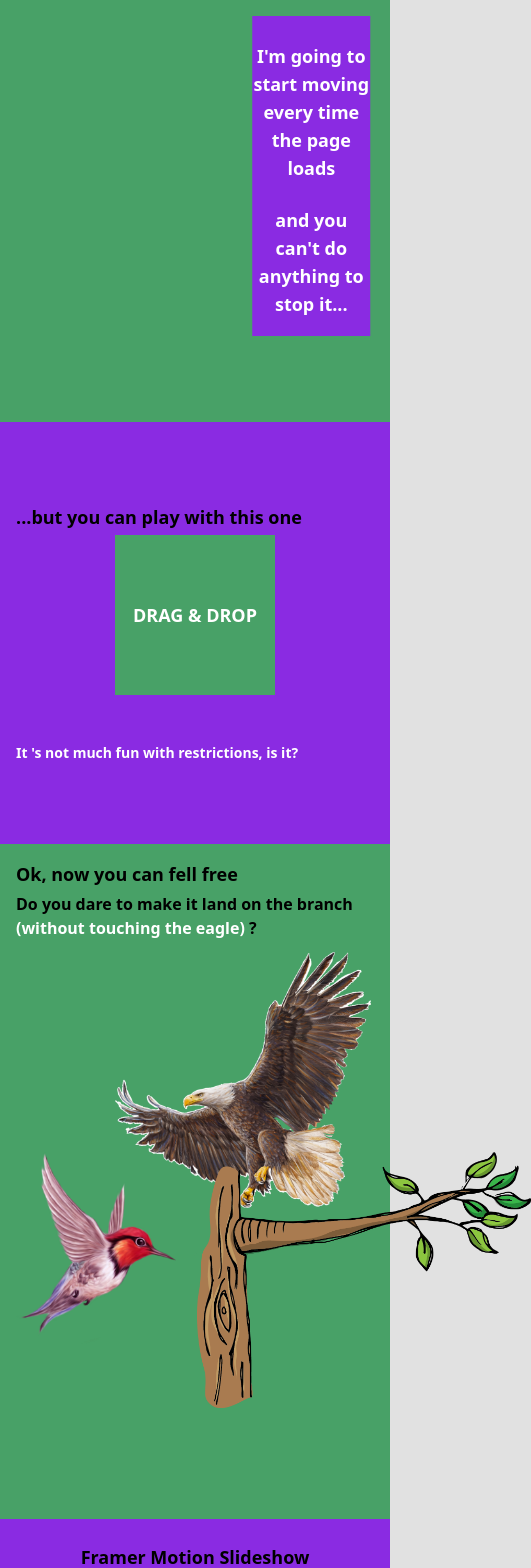
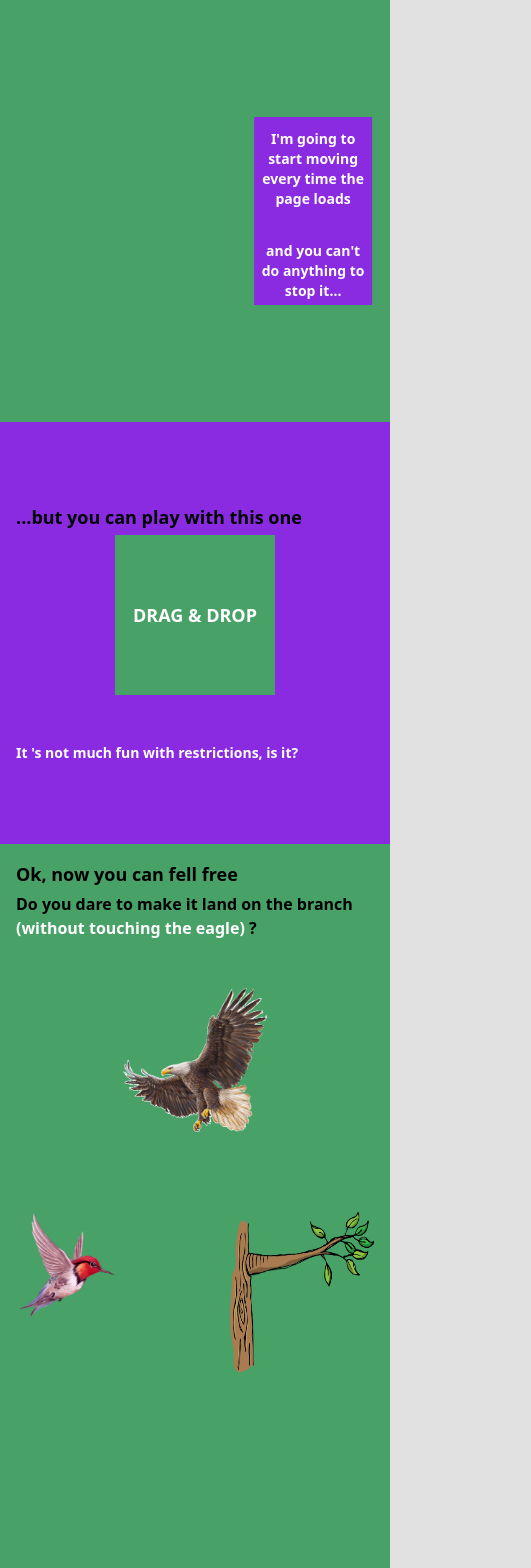
Before and after one commit to nicobonder/framer_play, a Next.js app: page / in a window 390 px wide. Shown: the top 1568 px of the page, 531 px wide, since content can reach past the window. Built offline with nearby package versions, Linux system fonts and the light colour scheme.

Commit message:
Starting to create responsive desing

```diff
--- a/src/components/befree/BeFree.jsx
+++ b/src/components/befree/BeFree.jsx
@@ -3,19 +3,19 @@ import { motion } from "framer-motion"
 
 export default function BeFree() {
   return (
-    <section className='section  bg-[#48A167]'>
+    <section className='section bg-[#48A167] items-center flex justify-center'>
         <motion.div
-            className='h-80 w-[33%] bg-[#8a2be2] place-items-center flex flex-col justify-center'
+            className='h-50 md:h-52 lg:h-70 w-[33%] lg:w-[25%] bg-[#8a2be2] items-center flex flex-col justify-center px-1 py-1'
 
-            animate={{ opacity: [0.5, 1 ], x: ['-100%', '200%']}}
+            animate={{ opacity: [0.5, 1 ], x: ['-150%', '100%']}}
             transition={{ duration: 2, ease: 'easeInOut' }}
         >
             <motion.p
-                className='text-white text-center text-lg font-bold pt-2'
+                className='text-white text-center text-sm md:text-lg font-bold pt-2'
             >I&apos;m going to start moving every time the page loads </motion.p>
             <br />
              <motion.p
-                className='text-white text-center text-lg font-bold'
+                className='text-white text-center text-sm md:text-lg font-bold pt-2'
             >and you can&apos;t do anything to stop it...</motion.p>
         </motion.div>
     </section>
--- a/src/components/bird/Bird.jsx
+++ b/src/components/bird/Bird.jsx
@@ -3,7 +3,7 @@ import { motion } from "framer-motion";
 
 export default function Bird() {
   return (
-    <section className='px-[1rem] h-[80vh] bg-[#48A167] py-[1rem]'>
+    <section className='px-[1rem] h-[100vh] bg-[#48A167] py-[1rem]'>
       <div className="">
         <h1 className='text-lg md:text-2xl font-bold mb-1'>
           Ok, now you can fell free
@@ -13,22 +13,24 @@ export default function Bird() {
           <span className='text-white'>(without touching the eagle)</span> ?
         </h2>
       </div>
-    <div  className='flex justify-center'>
+
+    <div className='flex justify-center mt-8 md:mt-4'>
     <motion.img
           src='/assets/eagle.png'
           alt='An eagle attacking the bird'
-          className='h-64 w-64 mt-2 ml-24'
+          className='h-36 md:h-48 lg:h-60 md:w-48 w-36 lg:w-60 mt-4 lg:ml-24'
           drag
           whileTap={{
             cursor: "grabbing",
           }}
         />
     </div>
-      <div className='flex justify-between -mt-14'>
+
+      <div className='flex justify-between mt-20 md:mt-4 lg:-mt-14'>
         <motion.img
           src='/assets/bird.png'
           alt='A bird that you can move'
-          className='h-48 w-48 justify-start'
+          className='h-28 w-28 md:h-36 lg:h-40 md:w-36 lg:w-40 justify-start'
           drag
           whileTap={{
             cursor: "grabbing",
@@ -37,7 +39,7 @@ export default function Bird() {
         <img
           src='/assets/branch.png'
           alt='A branch'
-          className='h-64 w-58 justify-end'
+          className='h-40 md:h-52 lg:h-64 w-36 md:w-52 lg:w-58 justify-end'
         />
       </div>
     </section>
```
